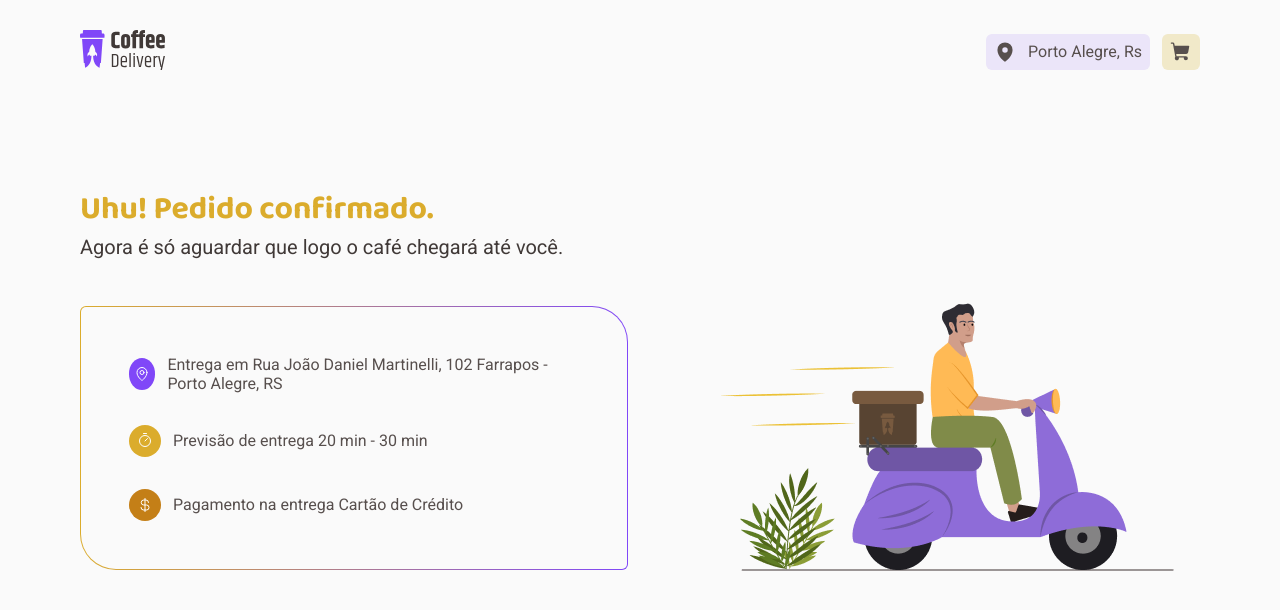
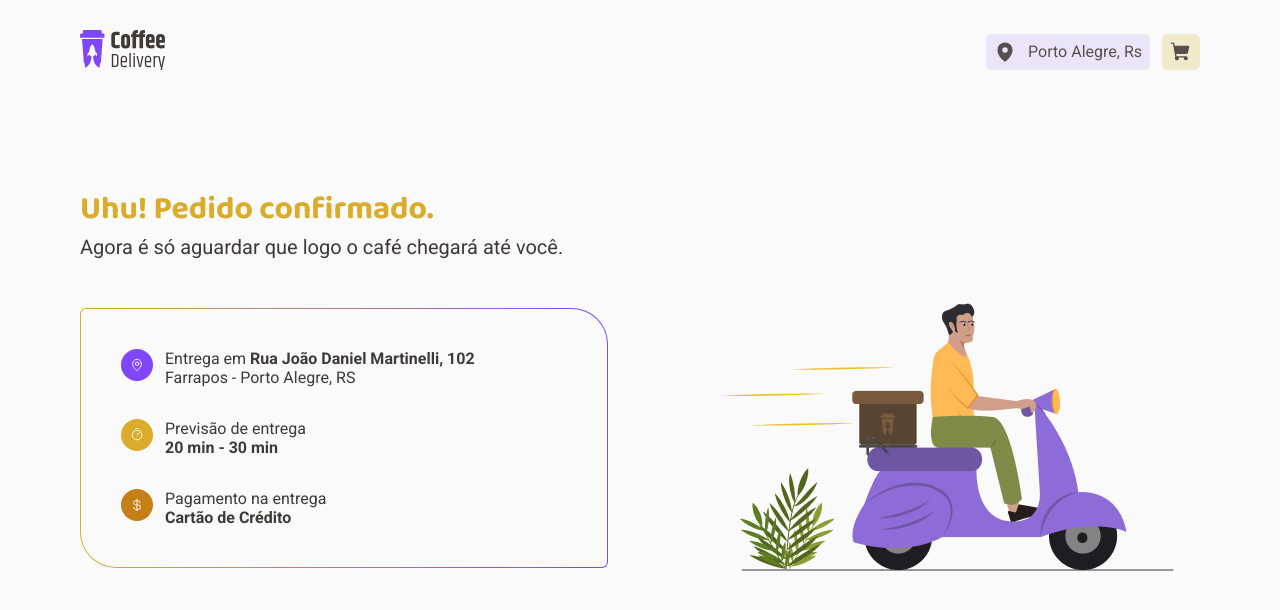
Before and after one commit to LidianeDiniz/Projeto-Coffe-Delivery, a React (Vite) app: page /Success in a window 1280 px wide. Shown: the top 610 px of the page. Built offline with nearby package versions, Linux system fonts and the light colour scheme.

Commit message:
Create page Success

```diff
--- a/src/pages/Home/components/CoffeeCards/styled.ts
+++ b/src/pages/Home/components/CoffeeCards/styled.ts
@@ -4,7 +4,7 @@ export const CoffeeCardContainer = styled.div`
   width: 100%;
   background: ${(props) => props.theme["base-card"]};
   border-radius: 6px 36px 6px 36px;
-  padding: 1.50rem;
+  padding: 1.5rem;
   padding-top: 0;
   display: flex;
   flex-direction: column;
@@ -16,15 +16,14 @@ export const CoffeeCardContainer = styled.div`
   transition: box-shadow 0.2s ease-in-out;
 
   &:hover {
-    border: 5px solid #D7D5D5 ;
+    border: 5px solid #d7d5d5;
     transform: scale(0.98);
-            box-shadow: 0 15px 5px rgba(0,0,0,0.5);
+    box-shadow: 0 15px 5px rgba(0, 0, 0, 0.5);
 
     img {
       width: 7.5rem;
       height: 7.5rem;
       margin-top: -1.25rem;
-
     }
   }
 `;
@@ -50,8 +49,7 @@ export const Tags = styled.div`
   }
 `;
 
-export const Name = styled.h4
-`
+export const Name = styled.h4`
   color: ${(props) => props.theme["base-subtitle"]};
   text-transform: uppercase;
   font-family: "Baloo 2", sans-serif;
@@ -68,7 +66,6 @@ export const Description = styled.p`
   color: ${(props) => props.theme["base-label"]};
   margin-bottom: 2rem;
   margin-top: 0.5rem;
-
 `;
 
 export const CardPrice = styled.div`
@@ -107,7 +104,6 @@ export const CounterActions = styled.div`
   gap: 0.5rem;
 
   > button {
-
     width: 2.3rem;
     height: 2.3rem;
     border: none;
--- a/src/pages/Success/index.tsx
+++ b/src/pages/Success/index.tsx
@@ -1,16 +1,18 @@
 import {
   IconContainer,
   OrderInfoContainer,
-  SubtitleText,
   SuccessContainer,
   SuccessDetailsContainer,
+  TitleText,
   TextIcon,
-  TitleText,
+  SubtitleTextIcon,
+  SubtitleText,
 } from "./styles";
 import Illustration from "../../assets/Illustration.png";
 import { MapPin, Timer, CurrencyDollar } from "phosphor-react";
 
 export function Success() {
+
   return (
     <SuccessContainer>
       <div>
@@ -24,26 +26,40 @@ export function Success() {
 
       <SuccessDetailsContainer>
         <OrderInfoContainer>
+          <TextIcon>
+            <IconContainer className="IconMap">
+              <MapPin size={14} />
+            </IconContainer>
+            <SubtitleTextIcon>
+              Entrega em <strong>Rua João Daniel Martinelli, 102</strong>
+              <br />
+              Farrapos - Porto Alegre, RS
+            </SubtitleTextIcon>
+          </TextIcon>
 
           <TextIcon>
-          <IconContainer className="IconMap">
-            <MapPin size={16} />
-          </IconContainer>
-          Entrega em Rua João Daniel Martinelli, 102 Farrapos - Porto Alegre, RS
-          </TextIcon>
-
-          <TextIcon >
-            <IconContainer className="IconTimer" >
-              <Timer size={16} />
+            <IconContainer className="IconTimer">
+              <Timer size={14} />
             </IconContainer>
-            Previsão de entrega 20 min - 30 min
+            <SubtitleTextIcon>
+              {" "}
+              Previsão de entrega{" "}
+              <strong>
+                <br /> 20 min - 30 min
+              </strong>{" "}
+            </SubtitleTextIcon>
           </TextIcon>
 
           <TextIcon>
             <IconContainer className="IconCurrency">
-              <CurrencyDollar size={16} />
+              <CurrencyDollar size={14} />
             </IconContainer>
-            Pagamento na entrega Cartão de Crédito
+            <SubtitleTextIcon>
+              {" "}
+              Pagamento na entrega <br /> <strong>
+                Cartão de Crédito
+              </strong>{" "}
+            </SubtitleTextIcon>
           </TextIcon>
         </OrderInfoContainer>
         <img src={Illustration} alt="" />
--- a/src/pages/Success/styles.ts
+++ b/src/pages/Success/styles.ts
@@ -6,7 +6,7 @@ export const SuccessContainer = styled.div`
   justify-content: space-between;
   margin-top: 5rem;
   gap: 2rem;
-
+  width: 100%;
 `;
 
 export const TitleText = styled.h1`
@@ -29,23 +29,20 @@ export const SuccessDetailsContainer = styled.section`
   display: flex;
   align-items: center;
   justify-content: space-between;
-   gap: 5rem;
-
-
+  gap: 2rem;
 `;
 
 export const OrderInfoContainer = styled.div`
   display: flex;
   flex-direction: column;
   justify-content: space-between;
-  min-width: 32rem;
+  min-width: 33rem;
   gap: 2rem;
-  padding: 3rem;
-  background: linear-gradient(#FAFAFA , #FAFAFA ) padding-box,
-  linear-gradient(to right, #dbac2c, #8047f8) border-box;
+  padding: 2.5rem;
+  background: linear-gradient(#fafafa, #fafafa) padding-box,
+    linear-gradient(to right, #dbac2c, #8047f8) border-box;
   border-radius: 6px 36px 6px 36px;
   border: 1px solid transparent;
-
 
   .IconMap {
     background: ${(props) => props.theme["brand-purple"]};
@@ -85,13 +82,22 @@ export const IconContainer = styled.div`
 export const TextIcon = styled.p`
 
   display: flex;
-  align-items: center;
+  align-items: flex-start;
+  justify-content: flex-start;
   gap: 0.75rem;
   background: ${(props) => props.theme["base-background"]};
   color: ${(props) => props.theme["base-text"]};
+  font-family: "Roboto", sans-serif;
   font-size: 1rem;
-
+  font-weight: 400;
+  color: ${(props) => props.theme["base-subtitle"]};
   }
+`;
 
 
+export const SubtitleTextIcon = styled.span`
+  font-family: "Roboto", sans-serif;
+  font-size: 1rem;
+  font-weight: 400;
+  color: ${(props) => props.theme["base-subtitle"]};
 `;
```
Lines whose indentation alone changed are shown as unchanged.
